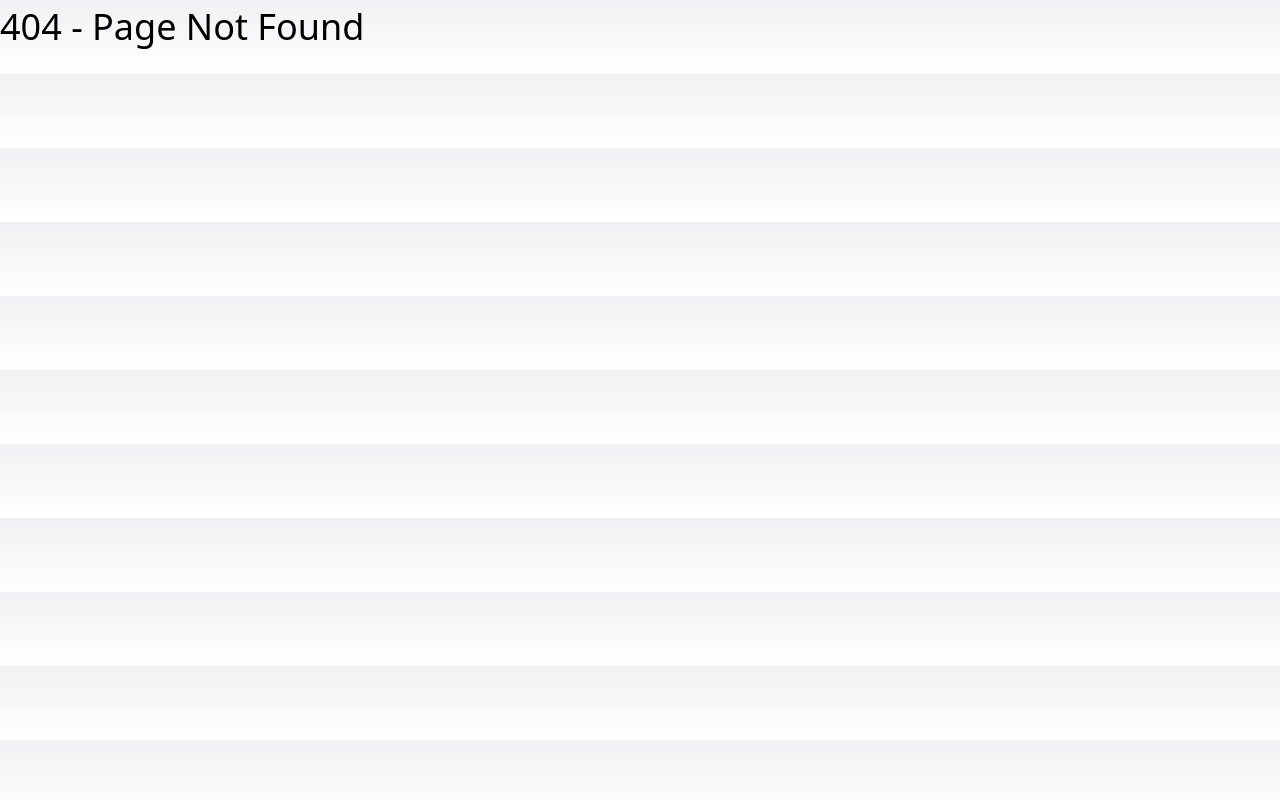
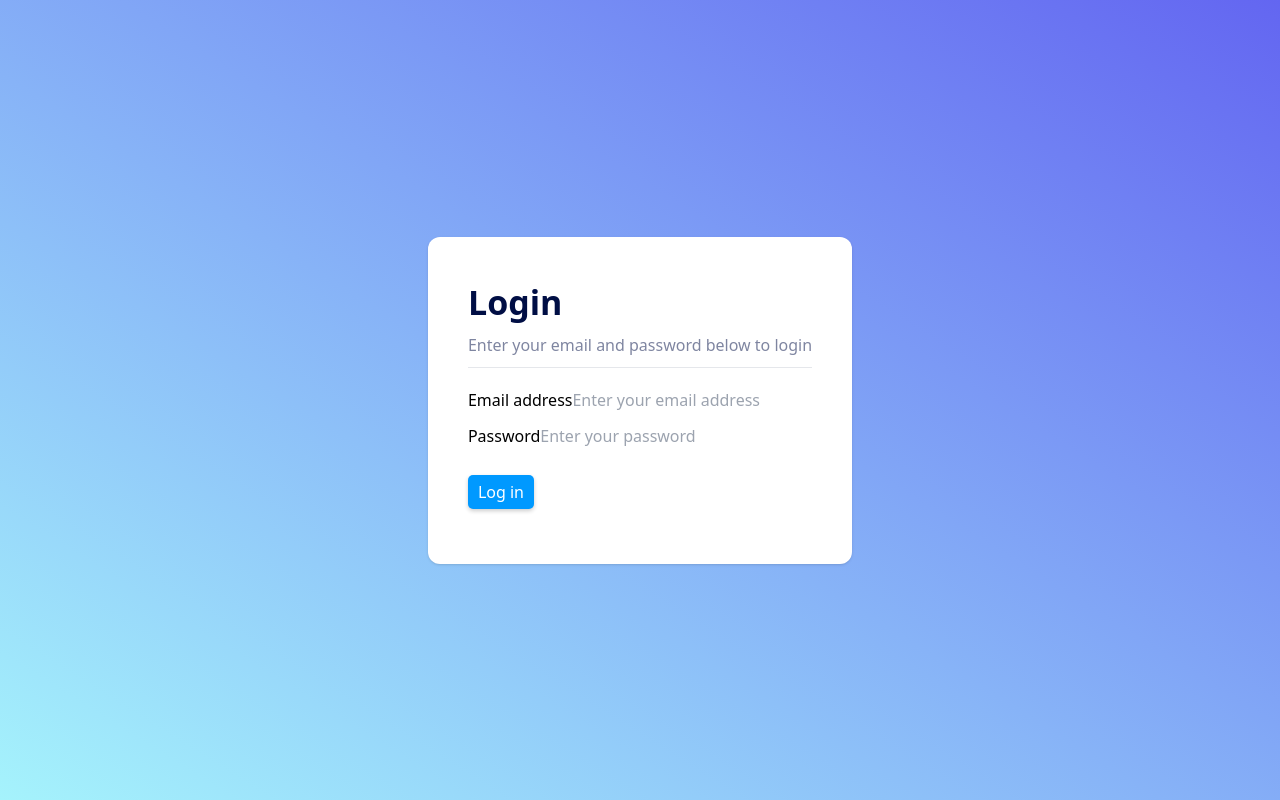
Before and after one commit to Ideapersie/TeamProjec23, a Next.js app in the folder frontend/: page /auth/login in a window 1280 px wide. Before the commit this address had no page. Built offline with nearby package versions, Linux system fonts and the light colour scheme.

Commit message:
Create initial login route

```diff
--- /dev/null
+++ b/frontend/src/pages/auth/login.tsx
@@ -0,0 +1,79 @@
+import PageTitle from "@/components/common/text/PageTitle";
+import PageSubtitle from "@/components/common/text/PageSubtitle";
+import {FormEvent} from "react";
+
+/**
+ * A component for rendering the login page
+ *
+ * @author Vincent Chapman (zlac465@live.rhul.ac.uk)
+ */
+export default function LoginPage() {
+
+    // Handler for form submission event
+    async function handleLogin(e: FormEvent<HTMLFormElement>) {
+        e.preventDefault();
+
+        const formData = new FormData(e.currentTarget);
+
+        const payload = {
+            email: formData.get("input-email"),
+            password: formData.get("input-password")
+        }
+
+        console.log("Payload:", payload);
+
+        try {
+            const res = await fetch("http://127.0.0.1:5000/api/login", {
+                method: "POST",
+                body: JSON.stringify(payload),
+                mode: "no-cors",
+                headers: {
+                    "Content-Type": "application/json"
+                }
+            });
+
+            const data = await res.json();
+
+            console.log("Response data:", data);
+
+        } catch (e) {
+            console.error(e);
+        }
+    }
+
+    return (
+        <div className={"bg-gradient-to-tr from-cyan-200 to-indigo-500 min-h-screen flex"}>
+            <div className={"bg-white rounded-xl shadow p-10 m-auto"}>
+                <PageTitle>Login</PageTitle>
+                <PageSubtitle>Enter your email and password below to login</PageSubtitle>
+                <hr/>
+
+                <form onSubmit={handleLogin} className={"flex flex-col gap-3 mt-5"}>
+                    <label>
+                        Email address
+                        <input
+                            type={"text"}
+                            name={"input-email"}
+                            placeholder={"Enter your email address"}
+                            required
+                        />
+                    </label>
+
+                    <label>
+                        Password
+                        <input
+                            type={"password"}
+                            name={"input-password"}
+                            placeholder={"Enter your password"}
+                            required
+                        />
+                    </label>
+
+                    <div>
+                        <button>Log in</button>
+                    </div>
+                </form>
+            </div>
+        </div>
+    )
+}
```
